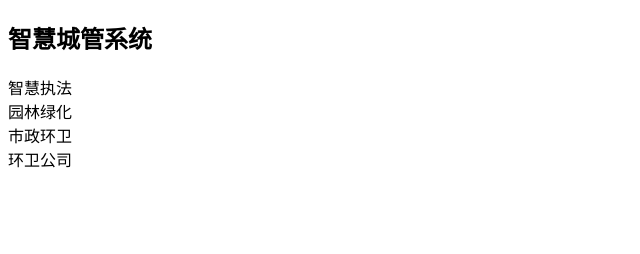
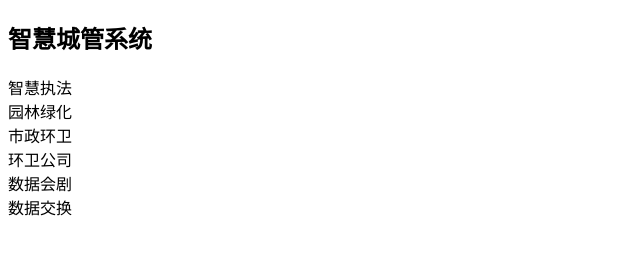
Before and after one commit to EvanYoung1126/git_demo3, a plain HTML site: page index.html in a window 1280 px wide. Shown: the whole page, without its empty margins (0-640 px from the left). Drawn offline with Linux system fonts and the light colour scheme.

Commit message:
Update index.html

```diff
--- a/index.html
+++ b/index.html
@@ -14,5 +14,7 @@
 	<div>园林绿化 </div>
 	<div>市政环卫</div>
 	<div>环卫公司</div>
+	<div>数据会剧</div>
+	<div>数据交换</div>
  </body>
 </html>
```
